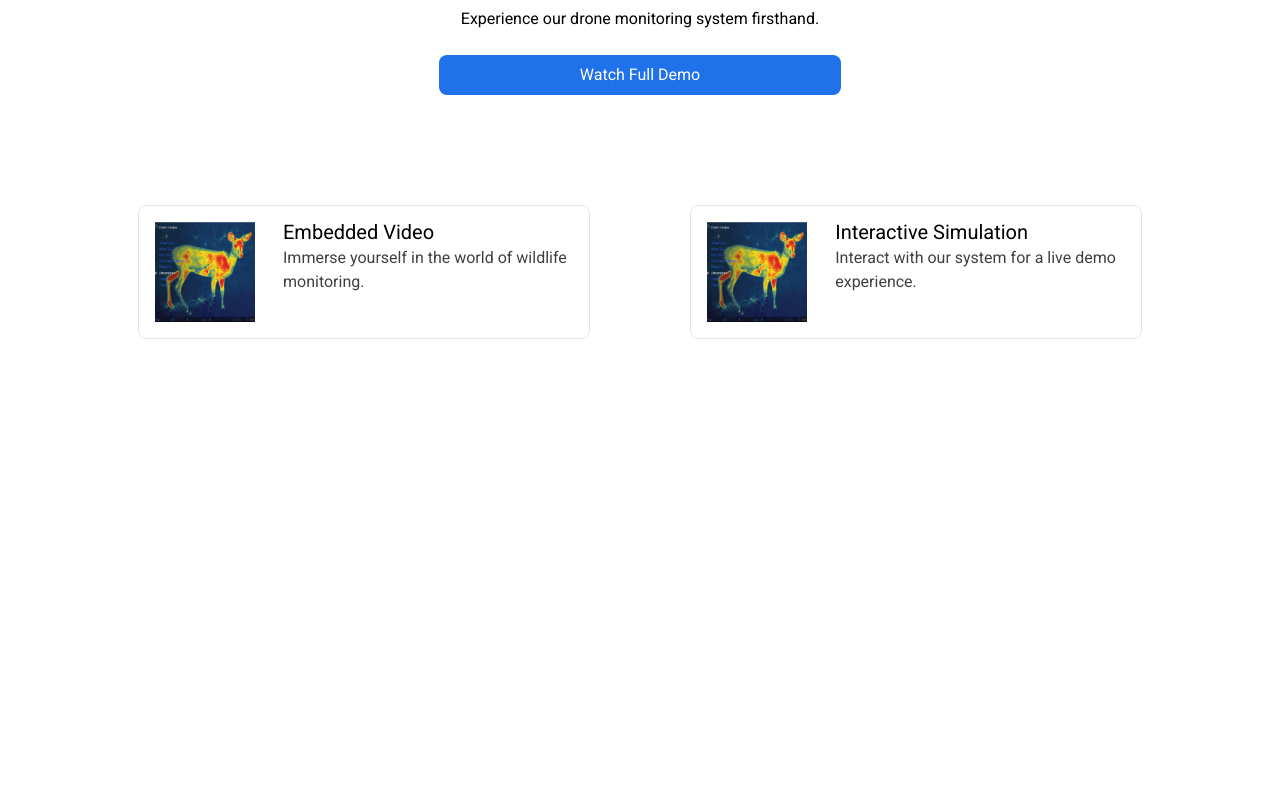
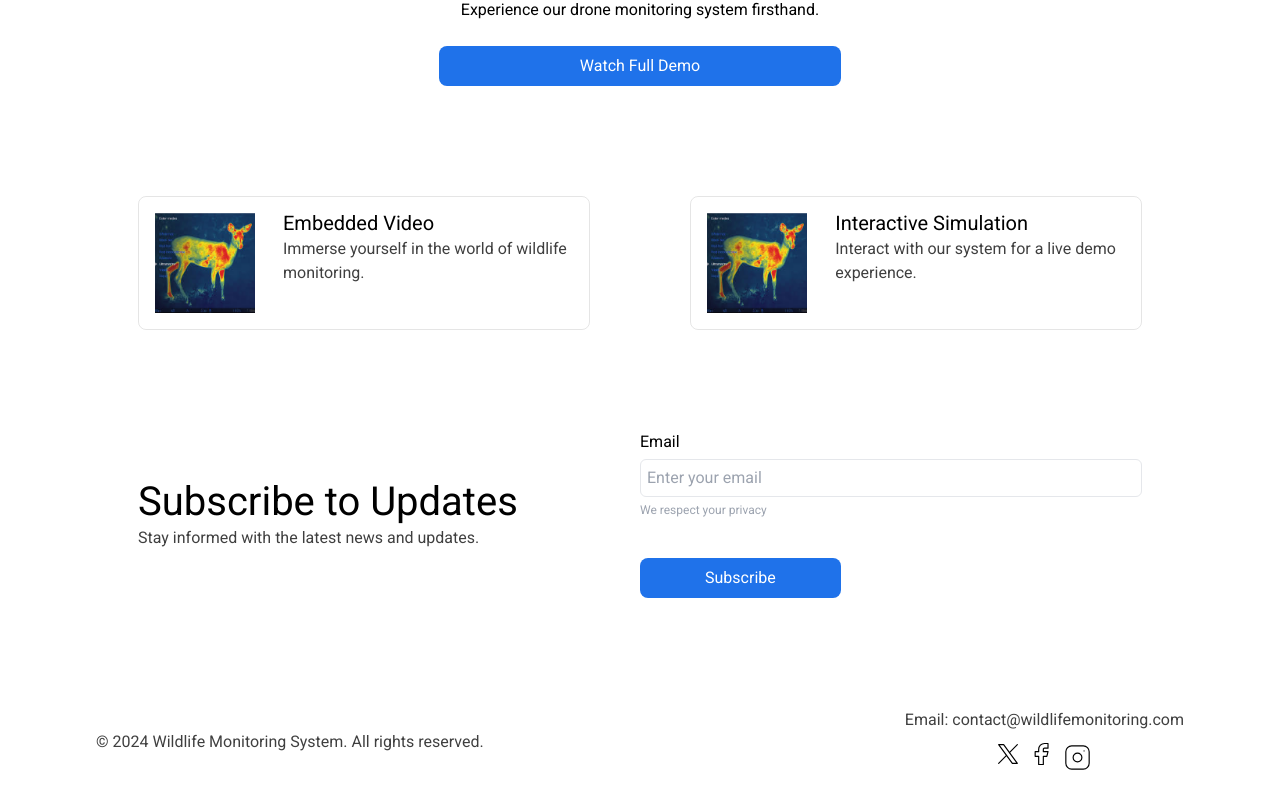
Before and after one commit to Tarang54/paw, a React (Create React App) app: page / in a window 1280 px wide. Shown: the part 1659-2468 px from the top of the page. Before the commit the page ends 2038 px from the top, so only its background shows below. Built offline with nearby package versions, Linux system fonts and the light colour scheme; the HTML template or start-up script is replaced by a standard one.

Commit message:
desktop view completed

```diff
--- a/src/App.js
+++ b/src/App.js
@@ -1,8 +1,10 @@
 import './App.css';
 import AboutUs from './molecules/AboutUs';
 import Features from './molecules/Features';
+import Footer from './molecules/Footer';
 import Header from './molecules/Header';
 import Hero from './molecules/Hero';
+import Subscribe from './molecules/Subscribe';
 
 function App() {
   return (
@@ -14,6 +16,8 @@ function App() {
       <AboutUs />
       <Hero index={2}/>
       <Features index={1}/>
+      <Subscribe />
+      <Footer />
     </div>
   );
 }
--- /dev/null
+++ b/src/molecules/Footer/index.js
@@ -0,0 +1,31 @@
+import React from 'react'
+
+function Footer() {
+  return (
+    <div className='flex flex-row justify-between items-center  py-[50px] m-auto px-24'>
+      <div>
+        <p className='text-[16px] leading-[24px] opacity-75'>© 2024 Wildlife Monitoring System. All rights reserved.</p>
+      </div>
+      <div className='flex flex-col items-center gap-[8px]'>
+        <p className='text-[16px] leading-[24px] opacity-75'>Email: contact@wildlifemonitoring.com</p>
+        <p className='flex gap-[5px]'>
+            <span><svg xmlns="http://www.w3.org/2000/svg" width="28" height="28" viewBox="0 0 28 28" fill="none">
+            <path d="M4.66666 4.66675L18.3552 23.3334H23.3333L9.64482 4.66675H4.66666Z" stroke="black" stroke-width="1.16667" stroke-linecap="round" stroke-linejoin="round"/>
+            <path d="M4.66666 23.3334L12.5627 15.4374M15.4327 12.5674L23.3333 4.66675" stroke="black" stroke-width="1.16667" stroke-linecap="round" stroke-linejoin="round"/>
+            </svg></span>
+            <span><svg xmlns="http://www.w3.org/2000/svg" width="28" height="28" viewBox="0 0 28 28" fill="none">
+            <path d="M8.16666 11.6667V16.3333H11.6667V24.5H16.3333V16.3333H19.8333L21 11.6667H16.3333V9.33333C16.3333 9.02391 16.4562 8.72717 16.675 8.50838C16.8938 8.28958 17.1906 8.16667 17.5 8.16667H21V3.5H17.5C15.9529 3.5 14.4692 4.11458 13.3752 5.20854C12.2812 6.30251 11.6667 7.78624 11.6667 9.33333V11.6667H8.16666Z" stroke="black" stroke-width="1.16667" stroke-linecap="round" stroke-linejoin="round"/>
+            </svg></span>
+            <span><svg xmlns="http://www.w3.org/2000/svg" width="35" height="35" viewBox="0 0 35 35" fill="none">
+            <path d="M5.83334 11.6666C5.83334 10.1195 6.44792 8.63576 7.54189 7.5418C8.63585 6.44783 10.1196 5.83325 11.6667 5.83325H23.3333C24.8804 5.83325 26.3642 6.44783 27.4581 7.5418C28.5521 8.63576 29.1667 10.1195 29.1667 11.6666V23.3333C29.1667 24.8803 28.5521 26.3641 27.4581 27.458C26.3642 28.552 24.8804 29.1666 23.3333 29.1666H11.6667C10.1196 29.1666 8.63585 28.552 7.54189 27.458C6.44792 26.3641 5.83334 24.8803 5.83334 23.3333V11.6666Z" stroke="black" stroke-width="1.16667" stroke-linecap="round" stroke-linejoin="round"/>
+            <path d="M13.125 17.5C13.125 18.6603 13.5859 19.7731 14.4064 20.5936C15.2269 21.4141 16.3397 21.875 17.5 21.875C18.6603 21.875 19.7731 21.4141 20.5936 20.5936C21.4141 19.7731 21.875 18.6603 21.875 17.5C21.875 16.3397 21.4141 15.2269 20.5936 14.4064C19.7731 13.5859 18.6603 13.125 17.5 13.125C16.3397 13.125 15.2269 13.5859 14.4064 14.4064C13.5859 15.2269 13.125 16.3397 13.125 17.5Z" stroke="black" stroke-width="1.16667" stroke-linecap="round" stroke-linejoin="round"/>
+            <path d="M24.0625 10.9375V10.9516" stroke="black" stroke-width="1.16667" stroke-linecap="round" stroke-linejoin="round"/>
+            </svg></span>
+        </p>
+
+      </div>
+    </div>
+  )
+}
+
+export default Footer
--- /dev/null
+++ b/src/molecules/Subscribe/index.js
@@ -0,0 +1,24 @@
+import React from 'react'
+import Button from '../../atoms/Button/Index'
+
+function Subscribe() {
+  return (
+    <div className='flex flex-row justify-between items-center  max-w-[1100px] py-[60px] m-auto px-12'>
+      <div className="flex flex-col justify-between w-2/5">
+        <div className="text-[40px] leading-[48px]">Subscribe to Updates</div>
+        <div className="text-[16px] leading-[24px] opacity-75">Stay informed with the latest news and updates.</div>
+      </div>
+      <div className="w-[50%]">
+        <form action="" className='flex flex-col justify-between gap-[5px]'>
+            <label htmlFor="">Email</label>
+            <input type="email" className='p-[6px] rounded-[6px] border-[1px] border-gray-200' placeholder='Enter your email'/>
+            <p className='text-[12px] leading-[16px] text-gray-400'>We respect your privacy</p>
+            <div className='my-[15px]'></div>
+            <Button onClick={() => console.log('clicked Subscribe')} customText={"Subscribe"} customStyles={{backgroundColor: "#1F72EA", padding:"0 12px", minWidth: "130px", color: "white", borderRadius: "8px", width: "40%", height: "40px"}}/>
+        </form>
+      </div>
+    </div>
+  )
+}
+
+export default Subscribe
```
Also changed, not shown: src/assets/logo.png.
